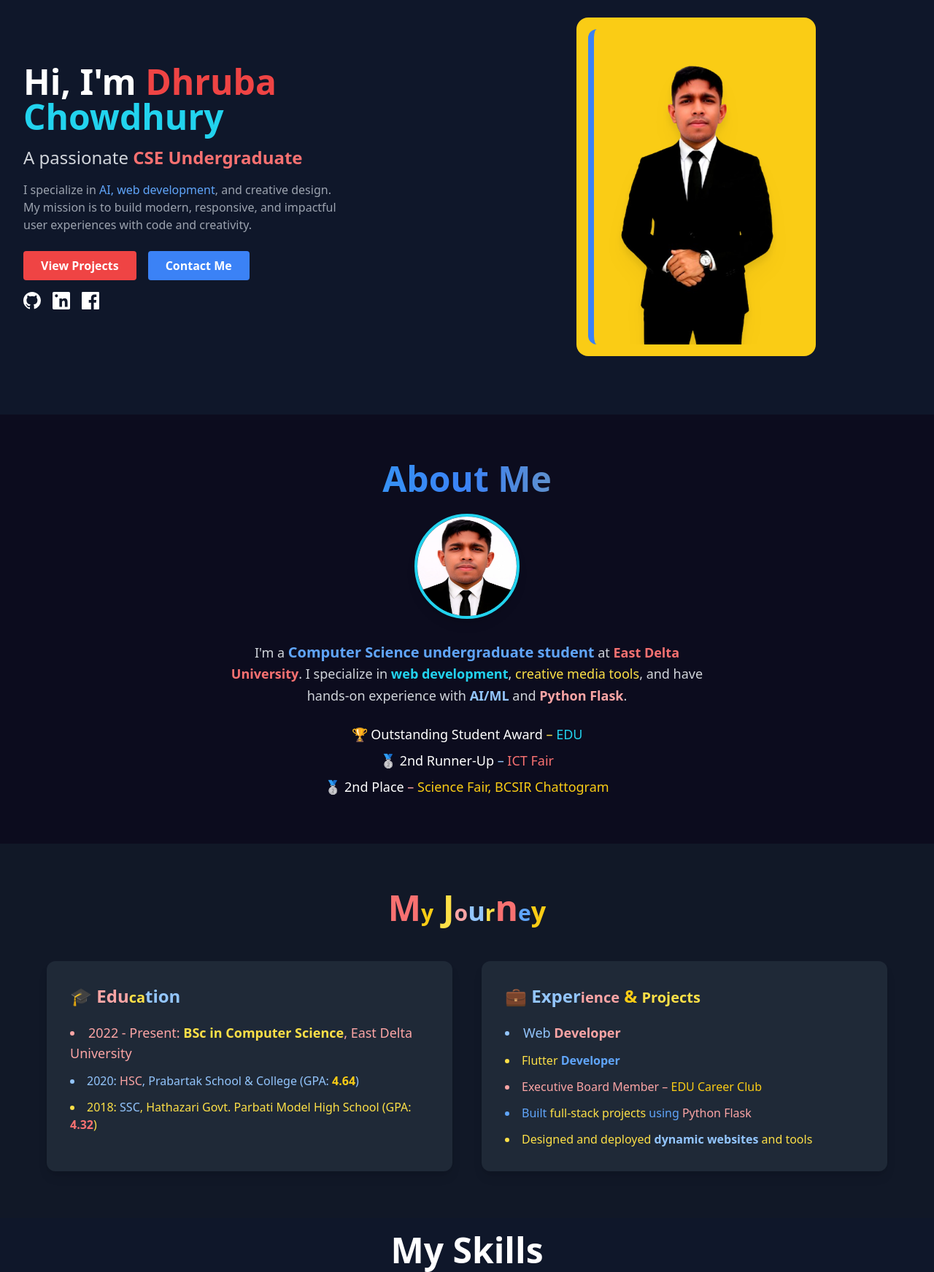
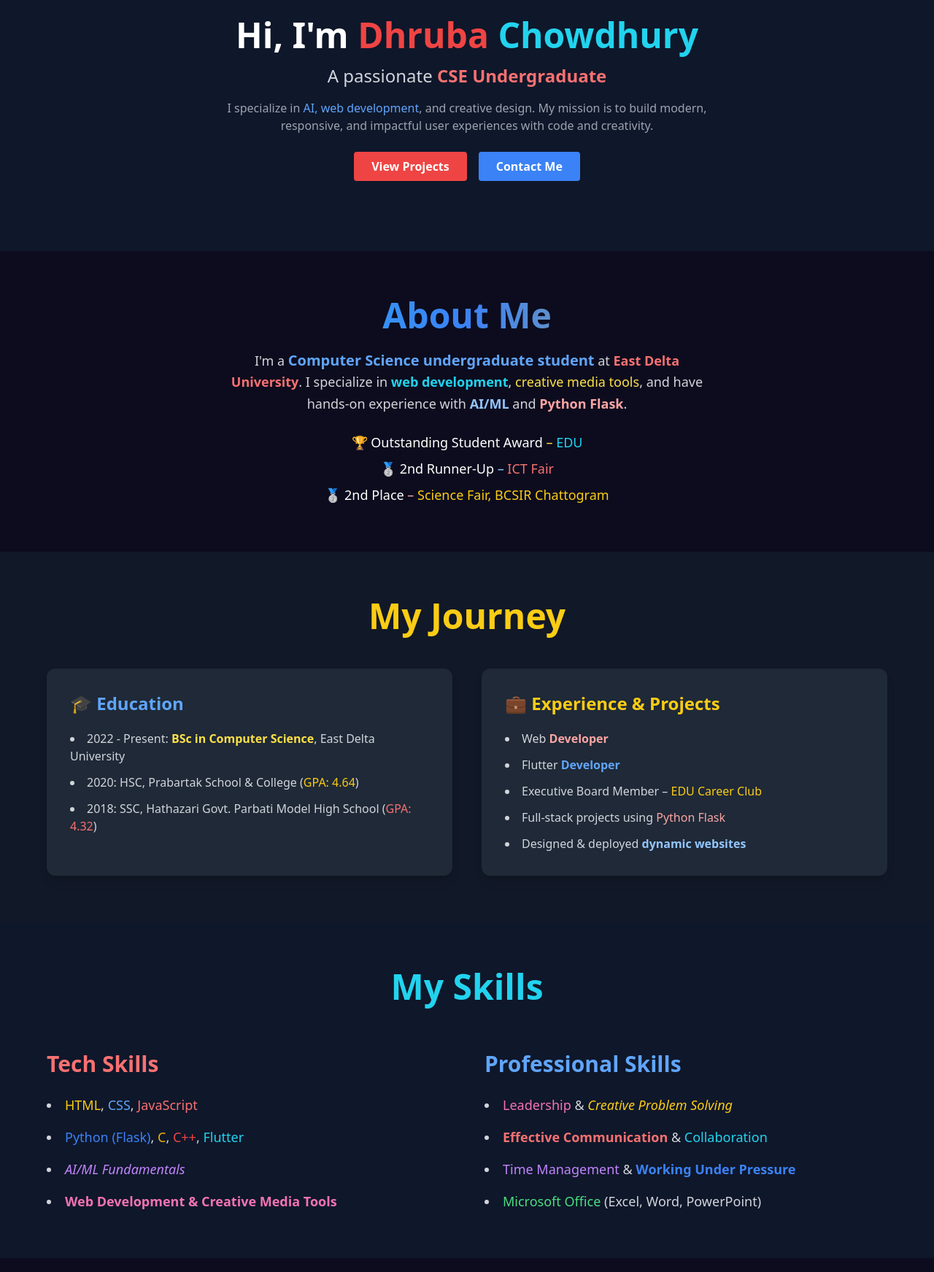
Before and after one commit to Dhubadada/my-portfolio, a plain HTML site: page index.html in a window 1280 px wide. Shown: the part 120-1863 px from the top of the page at 73% size. Drawn offline with nearby package versions, Linux system fonts and the light colour scheme.

Commit message:
Update index.html

```diff
--- a/index.html
+++ b/index.html
@@ -20,45 +20,19 @@
 
   <!-- Hero Section -->
   <header class="bg-[#0f172a] py-20 px-8">
-  <div class="max-w-7xl mx-auto flex flex-col md:flex-row items-center justify-between gap-10">
-    <!-- Left -->
-    <div class="text-left md:w-1/2">
-      <h1 class="text-4xl sm:text-5xl font-bold mb-4 leading-tight">
-        Hi, I'm <span class="text-red-500">Dhruba</span> <br>
-        <span class="text-cyan-400">Chowdhury</span>
+    <div class="max-w-7xl mx-auto text-center">
+      <h1 class="text-5xl font-bold mb-4">
+        Hi, I'm <span class="text-red-500">Dhruba</span> <span class="text-cyan-400">Chowdhury</span>
       </h1>
-      <h2 class="text-xl sm:text-2xl text-gray-300 mb-4">
+      <h2 class="text-2xl text-gray-300 mb-4">
         A passionate <span class="text-red-400 font-semibold">CSE Undergraduate</span>
       </h2>
-      <p class="text-gray-400 max-w-md mb-6">
+      <p class="text-gray-400 max-w-2xl mx-auto mb-6">
         I specialize in <span class="text-blue-400">AI, web development</span>, and creative design. My mission is to build modern, responsive, and impactful user experiences with code and creativity.
       </p>
-      <div class="flex gap-4 mb-4">
+      <div class="flex justify-center gap-4 mb-4">
         <a href="https://github.com/Dhubadada" class="bg-red-500 text-white font-semibold px-6 py-2 rounded hover:bg-red-400 transition">View Projects</a>
         <a href="https://linkedin.com/in/dhruba-chowdhury-b0b310309" class="bg-blue-500 text-white font-semibold px-6 py-2 rounded hover:bg-blue-400 transition">Contact Me</a>
-      </div>
-      <!-- Social Media Icons -->
-      <div class="flex gap-4 mt-2 text-2xl">
-        <a href="https://github.com/Dhubadada" class="text-white hover:text-red-400 transition" aria-label="GitHub">
-          <svg class="w-6 h-6 fill-current" viewBox="0 0 24 24"><path d="M12 0C5.37 0 0 5.37 0 12a12 12 0 008.21 11.45c.6.11.82-.26.82-.58v-2.1c-3.34.73-4.04-1.61-4.04-1.61-.55-1.39-1.35-1.76-1.35-1.76-1.1-.75.08-.74.08-.74 1.21.09 1.84 1.25 1.84 1.25 1.08 1.85 2.83 1.31 3.52 1 .11-.78.42-1.31.76-1.61-2.66-.3-5.47-1.34-5.47-5.95 0-1.31.47-2.39 1.24-3.23-.13-.3-.54-1.52.12-3.16 0 0 1-.32 3.3 1.23a11.4 11.4 0 016 0C17 4.5 18 4.82 18 4.82c.66 1.64.25 2.86.12 3.16.77.84 1.24 1.92 1.24 3.23 0 4.62-2.81 5.65-5.49 5.95.43.37.81 1.1.81 2.22v3.3c0 .32.22.7.83.58A12 12 0 0024 12c0-6.63-5.37-12-12-12z"/></svg>
-        </a>
-        <a href="https://linkedin.com/in/dhruba-chowdhury-b0b310309" class="text-white hover:text-blue-400 transition" aria-label="LinkedIn">
-          <svg class="w-6 h-6 fill-current" viewBox="0 0 24 24"><path d="M20.45 20.45h-3.6v-5.4c0-1.29-.02-2.95-1.8-2.95-1.8 0-2.07 1.4-2.07 2.85v5.5H9.38V9h3.45v1.56h.05c.48-.9 1.65-1.8 3.4-1.8 3.63 0 4.3 2.4 4.3 5.52v6.17zM5.34 7.43a2.07 2.07 0 01-2.08-2.07 2.08 2.08 0 114.16 0 2.07 2.07 0 01-2.08 2.07zM3.54 20.45h3.6V9h-3.6v11.45zM22.23 0H1.77C.79 0 0 .77 0 1.72v20.56C0 23.23.79 24 1.77 24h20.46c.98 0 1.77-.77 1.77-1.72V1.72C24 .77 23.21 0 22.23 0z"/></svg>
-        </a>
-        <a href="https://www.facebook.com/share/1CGLjBc7T9/" class="text-white hover:text-blue-600 transition" aria-label="Facebook">
-          <svg class="w-6 h-6 fill-current" viewBox="0 0 24 24"><path d="M22.68 0H1.32C.59 0 0 .6 0 1.35v21.3C0 23.4.59 24 1.32 24H12.8v-9.29H9.69V11.1h3.11V8.41c0-3.1 1.89-4.79 4.65-4.79 1.32 0 2.45.1 2.78.14v3.22l-1.91.001c-1.5 0-1.79.71-1.79 1.76v2.3h3.58l-.47 3.61h-3.11V24h6.1c.73 0 1.32-.6 1.32-1.35V1.35C24 .6 23.41 0 22.68 0z"/></svg>
-        </a>
-      </div>
-    </div>
-    <!-- Right -->
-    <div class="md:w-1/2 flex justify-center">
-      <div class="bg-yellow-400 p-4 rounded-2xl relative">
-        <div class="border-l-8 border-blue-500 rounded-xl overflow-hidden">
-          <img src="gh.png"
-            alt="Dhruba Chowdhury"
-            class="w-72 h-auto sm:w-100 object-contain drop-shadow-xl transition-transform duration-300 hover:scale-105" />
-        </div>
-      </div>
       </div>
     </div>
   </header>
@@ -69,11 +43,8 @@
       About Me
     </h2>
 
-  <img src="jk.jpg" alt="Dhruba Chowdhury" class="mx-auto w-36 h-36 rounded-full border-4 border-cyan-400 mb-8 shadow-lg" />
-
     <p class="max-w-2xl mx-auto text-gray-300 text-lg leading-relaxed mb-6">
-    I'm a <span class="text-yellow-400 text-xl font-bold"></span>
-    <span class="text-blue-400 text-xl font-semibold">Computer Science undergraduate student</span> at
+      I'm a <span class="text-blue-400 text-xl font-semibold">Computer Science undergraduate student</span> at
       <span class="text-red-400 font-bold">East Delta University</span>. I specialize in
       <span class="text-cyan-400 font-semibold">web development</span>,
       <span class="text-yellow-300">creative media tools</span>, and have hands-on experience with
@@ -88,68 +59,57 @@
     </div>
   </section>
 
-
   <!-- Journey Section -->
   <section id="journey" class="bg-[#111827] py-16 px-4">
-  <h2 class="text-4xl md:text-5xl font-extrabold text-center mb-12">
-    <span class="text-red-400">M</span><span class="text-yellow-400 text-3xl">y</span>
-    <span class="text-blue-400 text-4xl"> </span>
-    <span class="text-yellow-300 text-5xl">J</span><span class="text-red-300 text-3xl">o</span><span class="text-blue-300 text-4xl">u</span><span class="text-yellow-300 text-3xl">r</span><span class="text-red-400 text-5xl">n</span><span class="text-blue-400 text-3xl">e</span><span class="text-yellow-400 text-4xl">y</span>
+    <h2 class="text-5xl font-extrabold text-center mb-12 text-yellow-400">
+      My Journey
     </h2>
-
     <div class="max-w-6xl mx-auto grid grid-cols-1 md:grid-cols-2 gap-10">
 
-    <!-- Education Card -->
+      <!-- Education -->
       <div class="bg-[#1f2937] p-8 rounded-xl shadow-lg hover:shadow-yellow-400 transition-shadow duration-300">
-      <h3 class="text-2xl font-bold mb-5 text-blue-400">🎓 <span class="text-red-300">Edu</span><span class="text-yellow-300 text-xl">ca</span><span class="text-blue-300 text-2xl">tion</span></h3>
+        <h3 class="text-2xl font-bold mb-5 text-blue-400">🎓 Education</h3>
         <ul class="list-disc list-inside text-gray-300 space-y-3">
-        <li class="text-red-300 text-lg">2022 - Present: <span class="text-yellow-300 font-semibold">BSc in Computer Science</span>, East Delta University</li>
-        <li class="text-blue-300">2020: <span class="text-red-300 font-medium">HSC</span>, Prabartak School & College (GPA: <span class="text-yellow-400 font-semibold">4.64</span>)</li>
-        <li class="text-yellow-300">2018: <span class="text-blue-300 font-medium">SSC</span>, Hathazari Govt. Parbati Model High School (GPA: <span class="text-red-400 font-semibold">4.32</span>)</li>
+          <li>2022 - Present: <span class="text-yellow-300 font-semibold">BSc in Computer Science</span>, East Delta University</li>
+          <li>2020: HSC, Prabartak School & College (<span class="text-yellow-400">GPA: 4.64</span>)</li>
+          <li>2018: SSC, Hathazari Govt. Parbati Model High School (<span class="text-red-400">GPA: 4.32</span>)</li>
         </ul>
       </div>
 
-    <!-- Experience & Projects Card -->
+      <!-- Experience -->
       <div class="bg-[#1f2937] p-8 rounded-xl shadow-lg hover:shadow-blue-400 transition-shadow duration-300">
-      <h3 class="text-2xl font-bold mb-5 text-yellow-400">💼 <span class="text-blue-300">Exper</span><span class="text-red-300 text-xl">ience</span> & <span class="text-yellow-300 text-xl">Projects</span></h3>
+        <h3 class="text-2xl font-bold mb-5 text-yellow-400">💼 Experience & Projects</h3>
         <ul class="list-disc list-inside text-gray-300 space-y-3">
-        <li class="text-blue-300 text-lg">Web <span class="text-red-300 font-semibold">Developer</span></li>
-        <li class="text-yellow-300">Flutter <span class="text-blue-400 font-semibold">Developer</span></li>
-        <li class="text-red-300">Executive Board Member – <span class="text-yellow-400">EDU Career Club</span></li>
-        <li class="text-blue-400">Built <span class="text-yellow-300">full-stack projects</span> using <span class="text-red-300">Python Flask</span></li>
-        <li class="text-yellow-300">Designed and deployed <span class="text-blue-300 font-semibold">dynamic websites</span> and tools</li>
+          <li>Web <span class="text-red-300 font-semibold">Developer</span></li>
+          <li>Flutter <span class="text-blue-400 font-semibold">Developer</span></li>
+          <li>Executive Board Member – <span class="text-yellow-400">EDU Career Club</span></li>
+          <li>Full-stack projects using <span class="text-red-300">Python Flask</span></li>
+          <li>Designed & deployed <span class="text-blue-300 font-semibold">dynamic websites</span></li>
         </ul>
       </div>
 
     </div>
   </section>
 
- <section id="skills" class="py-5 px-10 bg-[#0f172a]">
-  <h2 class="text-5xl font-extrabold text-center mb-16 text-gradient ">
-    My Skills
-  </h2>
+  <!-- Skills -->
+  <section id="skills" class="py-16 px-10 bg-[#0f172a]">
+    <h2 class="text-5xl font-extrabold text-center mb-16 text-cyan-400">My Skills</h2>
+    <div class="max-w-6xl mx-auto flex flex-col md:flex-row gap-12">
 
-  <div class="max-w-6xl mx-auto flex flex-col md:flex-row items-center justify-center gap-12 relative">
-
-    <!-- Tech Skills Left -->
-    <div class="w-full md:w-1/2 text-right md:pr-12">
-      <h3 class="text-3xl font-bold mb-6 text-red-400 tracking-wide">Tech Skills</h3>
+      <!-- Tech Skills -->
+      <div class="w-full md:w-1/2">
+        <h3 class="text-3xl font-bold mb-6 text-red-400">Tech Skills</h3>
         <ul class="space-y-4 text-gray-300 text-lg list-inside list-disc">
-        <li><span class="text-yellow-400 text-xl">HTML</span>, <span class="text-blue-400">CSS</span>, <span class="text-red-400">JavaScript</span></li>
+          <li><span class="text-yellow-400">HTML</span>, <span class="text-blue-400">CSS</span>, <span class="text-red-400">JavaScript</span></li>
           <li><span class="text-blue-500">Python (Flask)</span>, <span class="text-yellow-500">C</span>, <span class="text-red-500">C++</span>, <span class="text-cyan-400">Flutter</span></li>
           <li><span class="text-purple-400 italic">AI/ML Fundamentals</span></li>
           <li><span class="text-pink-400 font-semibold">Web Development & Creative Media Tools</span></li>
         </ul>
       </div>
 
-    <!-- Vertical Divider Arrow -->
-    <div class="hidden md:flex flex-col items-center justify-center text-gray-500 opacity-40 select-none mx-6">
-      <span class="text-6xl animate-bounce">↕</span>
-    </div>
-
-    <!-- Professional Skills Right -->
-    <div class="w-full md:w-1/2 text-left md:pl-12">
-      <h3 class="text-3xl font-bold mb-6 text-blue-400 tracking-wide">Professional Skills</h3>
+      <!-- Professional Skills -->
+      <div class="w-full md:w-1/2">
+        <h3 class="text-3xl font-bold mb-6 text-blue-400">Professional Skills</h3>
         <ul class="space-y-4 text-gray-300 text-lg list-inside list-disc">
           <li><span class="text-pink-400">Leadership</span> & <span class="text-yellow-400 italic">Creative Problem Solving</span></li>
           <li><span class="text-red-400 font-semibold">Effective Communication</span> & <span class="text-cyan-400">Collaboration</span></li>
@@ -161,19 +121,14 @@
   </section>
 
   <!-- Footer -->
-<footer class="text-center text-sm pd-20 py-6 bg-[#7f1d1d] text-white mt-12">
-    <!-- Motivational Quote -->
+  <footer class="text-center text-sm py-6 bg-[#7f1d1d] text-white mt-12">
     <p class="italic text-yellow-300 mb-3">
       “Success is not final; failure is not fatal: It is the courage to continue that counts.”
     </p>
-
-    <!-- Contact Info -->
     <p class="mb-4 text-green-300">
       📍 Chattogram, Bangladesh | 📞 +8801991944833 |
       ✉️ <a href="mailto:221016412@eastdelta.edu.bd" class="hover:underline text-yellow-300">221016412@eastdelta.edu.bd</a>
     </p>
-
-    <!-- Copyright + Links -->
     <p class="text-yellow-300">
       &copy; 2025 Dhruba Chowdhury. All rights reserved. &nbsp;|&nbsp;
       <a href="https://github.com/Dhubadada" class="hover:underline text-green-300">GitHub</a> &nbsp;|&nbsp;
@@ -181,7 +136,5 @@
     </p>
   </footer>
 
-
-
 </body>
 </html>
```
Lines whose indentation alone changed are shown as unchanged.
